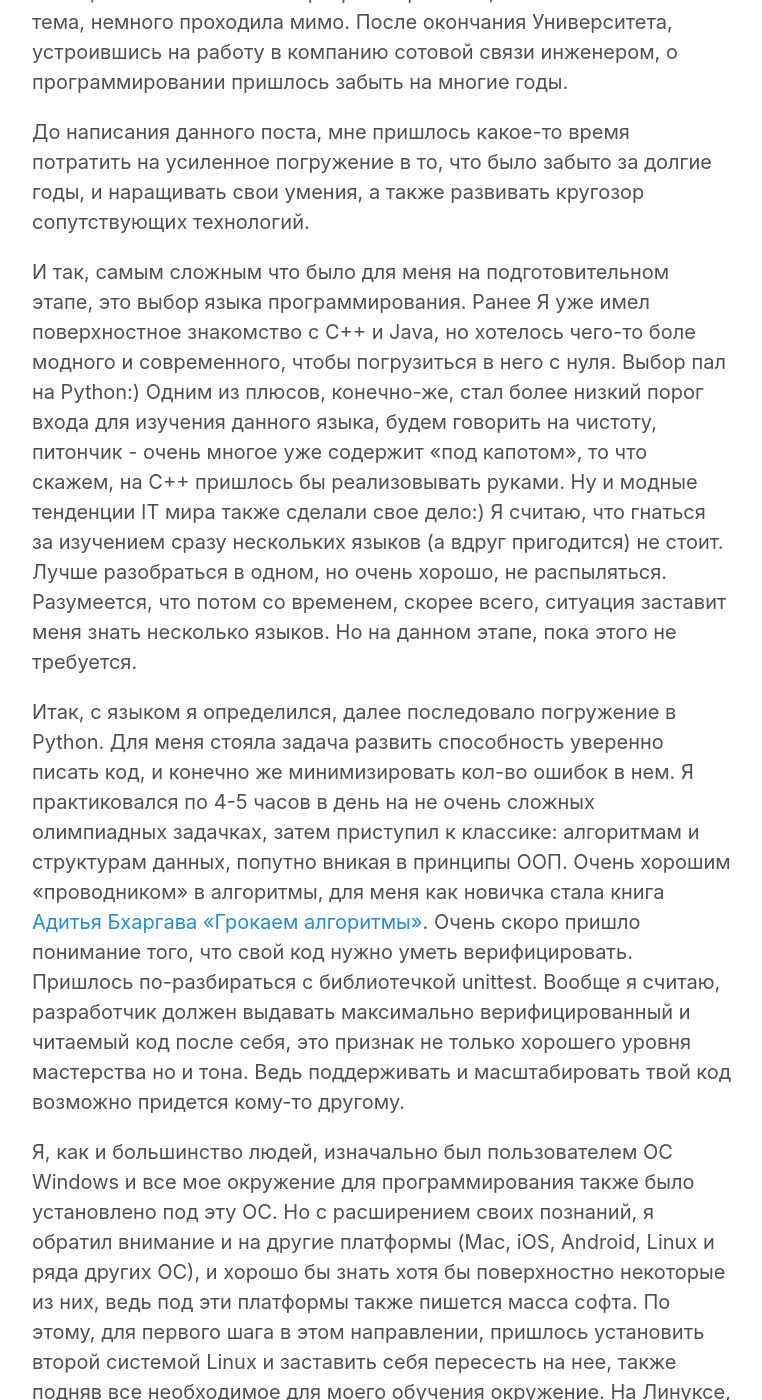
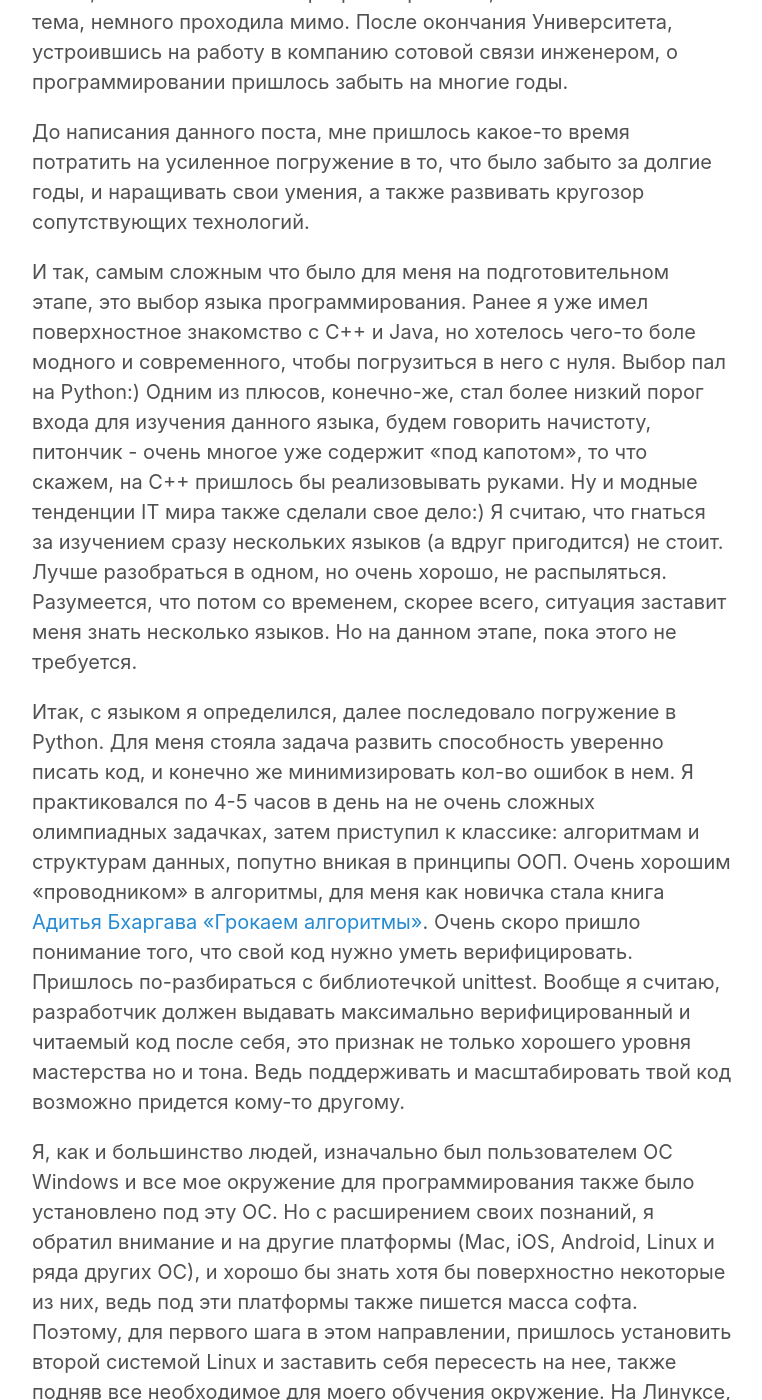
Before and after one commit to optima740/optima740.github.io, a Jekyll site: the page built from _posts/2020-01-23-start-point.md, in a window 1280 px wide and 1400 px high, scrolled down 1575 px. Shown: the whole window, without its empty margins (258-1020 px from the left). Built offline with Jekyll 4.4.1, drawn with Linux system fonts in a browser that asks for light colours; some of the changed text lies outside the part shown.

Commit message:
'fix_errors_post3'

```diff
--- a/_posts/2020-01-23-start-point.md
+++ b/_posts/2020-01-23-start-point.md
@@ -10,12 +10,12 @@ title: Точка старта. Когда ты понимаешь, что тв
 
 До написания данного поста, мне пришлось какое-то время потратить на усиленное погружение в то, что было забыто за долгие годы, и наращивать свои умения, а также развивать кругозор сопутствующих технологий.
 
-И так, самым сложным что было для меня на подготовительном этапе, это выбор языка программирования. Ранее Я уже имел поверхностное знакомство с С++ и Java, но хотелось чего-то боле модного и современного, чтобы погрузиться в него с нуля. Выбор пал на Python:) Одним из плюсов, конечно-же, стал более низкий порог входа для изучения данного языка, будем говорить на чистоту, питончик - очень многое уже содержит «под капотом», то что скажем, на C++ пришлось бы реализовывать руками. Ну и модные тенденции IT мира также сделали свое дело:)
+И так, самым сложным что было для меня на подготовительном этапе, это выбор языка программирования. Ранее я уже имел поверхностное знакомство с С++ и Java, но хотелось чего-то боле модного и современного, чтобы погрузиться в него с нуля. Выбор пал на Python:) Одним из плюсов, конечно-же, стал более низкий порог входа для изучения данного языка, будем говорить начистоту, питончик - очень многое уже содержит «под капотом», то что скажем, на C++ пришлось бы реализовывать руками. Ну и модные тенденции IT мира также сделали свое дело:)
 Я считаю, что гнаться за изучением сразу нескольких языков (а вдруг пригодится) не стоит. Лучше разобраться в одном, но очень хорошо, не распыляться. Разумеется, что потом со временем, скорее всего, ситуация заставит меня знать несколько языков. Но на данном этапе, пока этого не требуется.
 
 Итак, с языком я определился, далее последовало погружение в Python. Для меня стояла задача развить способность уверенно писать код, и конечно же минимизировать кол-во ошибок в нем. Я практиковался по 4-5 часов в день на не очень сложных олимпиадных задачках, затем приступил к классике: алгоритмам и структурам данных, попутно вникая в принципы ООП. Очень хорошим «проводником» в алгоритмы, для меня как новичка стала книга [Адитья Бхаргава «Грокаем алгоритмы»](https://www.chitai-gorod.ru/catalog/book/960907/). Очень скоро пришло понимание того, что свой код нужно уметь верифицировать. Пришлось по-разбираться с библиотечкой unittest. Вообще я считаю, разработчик должен выдавать максимально верифицированный и читаемый код после себя, это признак не только хорошего уровня мастерства но и тона. Ведь поддерживать и масштабировать твой код возможно придется кому-то другому.
 
-Я, как и большинство людей, изначально был пользователем ОС Windows и все мое окружение для программирования также было установлено под эту ОС. Но с расширением своих познаний, я обратил внимание и на другие платформы (Mac, iOS, Android, Linux и ряда других ОС), и хорошо бы знать хотя бы поверхностно некоторые из них, ведь под эти платформы также пишется масса софта. По этому, для первого шага в этом направлении, пришлось установить второй системой Linux и заставить себя пересесть на нее, также подняв все необходимое для моего обучения окружение. На Линуксе, кстати, это сделать проще и быстрее:)
+Я, как и большинство людей, изначально был пользователем ОС Windows и все мое окружение для программирования также было установлено под эту ОС. Но с расширением своих познаний, я обратил внимание и на другие платформы (Mac, iOS, Android, Linux и ряда других ОС), и хорошо бы знать хотя бы поверхностно некоторые из них, ведь под эти платформы также пишется масса софта. Поэтому, для первого шага в этом направлении, пришлось установить второй системой Linux и заставить себя пересесть на нее, также подняв все необходимое для моего обучения окружение. На Линуксе, кстати, это сделать проще и быстрее:)
 Ну раз Python то, скорее всего, дорога моя лежит в backend подумал я, и начал интересоваться Web разработкой, что это и как все взаимодействует, какие технологии применяются, как вообще устроена структура индустрии разработки софта. Кто такие Архитектор, Менеджер, Тим-Лидеры, Какие бывают методологии разработки (agile-подходы). Как взаимодействуют между собой разработчики (developers), тестировщики (quality assessors ), а также отдел support-a который обеспечивает обратную связь от пользователей по выпущенному программному продукту. Ну раз Web - значит познакомился с механизмом HTTP запросов. Конечно у меня, в силу своей многолетней работы в технической индустрии сотовой связи, уже есть кое-какое понимание сетей связи, протоколов (в частности IP), коммутации, маршрутизации и тд. Эти знания мне помогают в данном аспекте моего обучения, но все-же косвенно. И так вернемся к Web. Пришлось познакомиться и потренироваться с микро микрофреймворком Flask, изучить основы баз данных - ведь backend без БД никуда, ни в файлах же хранить информацию:) Как вытекающее из баз данных - пришлось разобраться на практике с основными моментами языка запросов SQL, А также c еще множеством разных сопутствующих тем и технологий таких как: работа с регулярными выражениями, синтаксис командной строки, система контроля версий Git и многое другое.
 
-И вот после всего, что я изучил, и знаю на данный момент, все это показывает, насколько велика эта отрасль, насколько мои знания малы, по сравнению с тем что еще нужно постичь и изучить. И по этому, мою данную позицию можно назвать точкой отсчета:)
+И вот после всего, что я изучил, и знаю на данный момент, все это показывает, насколько велика эта отрасль, насколько мои знания малы, по сравнению с тем что еще нужно постичь и изучить. И поэтому, мою данную позицию можно назвать точкой отсчета:)
```
